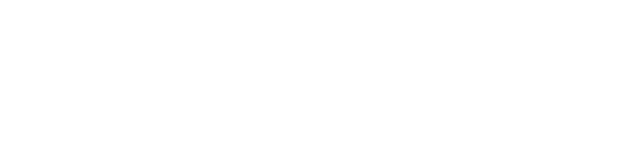
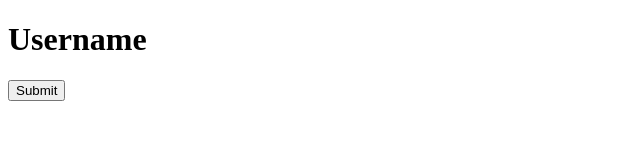
Before and after one commit to Tamannatanwa/Git-Github-Learn, a plain HTML site: page index.html in a window 1280 px wide. Shown: the whole page, without its empty margins (0-640 px from the left). Drawn offline with Linux system fonts and the light colour scheme.

Commit message:
user name has been added

```diff
--- a/index.html
+++ b/index.html
@@ -6,6 +6,8 @@
     <title>Document</title>
 </head>
 <body>
+    <h1>Username</h1>
+    <button>Submit</button>
 
 </body>
 </html>
```
